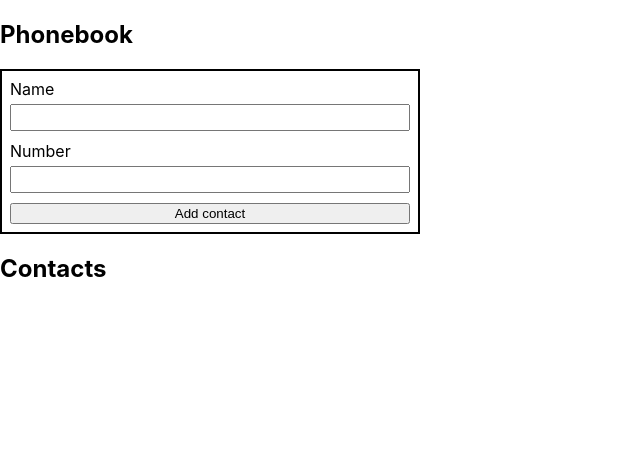
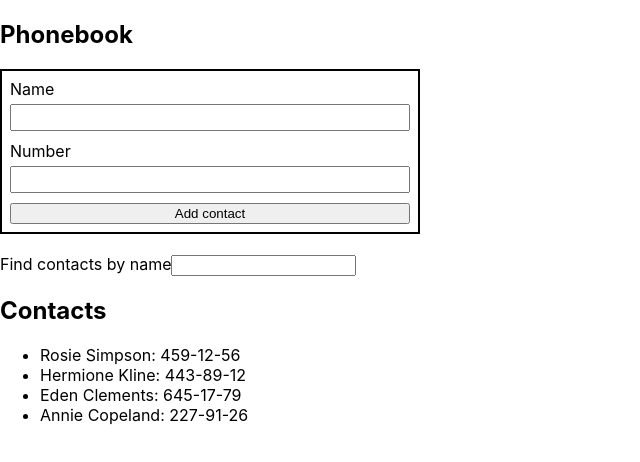
Before and after one commit to aniakurtiak/goit-react-hw-04-phonebook, a React (Create React App) app: page / in a window 1280 px wide. Shown: the top 462 px of the page, without its empty margins (0-640 px from the left). Built offline with nearby package versions, Linux system fonts and the light colour scheme.

Commit message:
forbidden adding existing contact

```diff
--- a/package.json
+++ b/package.json
@@ -10,6 +10,7 @@
     "formic": "^0.0.10",
     "formik": "^2.4.5",
     "nanoid": "^5.0.1",
+    "notiflix": "^3.2.6",
     "react": "^18.1.0",
     "react-dom": "^18.1.0",
     "react-scripts": "5.0.1",
--- a/src/components/App.jsx
+++ b/src/components/App.jsx
@@ -1,11 +1,19 @@
 import { Component } from 'react';
-import { Contacts } from './Contacts/Contacts';
-import { Phonebook } from './Phonebook/Phonebook';
+import { ContactList } from './ContactList/ContactList';
+import { ContactForm } from './ContactForm/ContactForm';
 import { nanoid } from 'nanoid';
+import { Filter } from './Filter/Filter';
+import { Notify } from 'notiflix/build/notiflix-notify-aio';
 
 export class App extends Component {
   state = {
-    contacts: [],
+    contacts: [
+      { id: 'id-1', name: 'Rosie Simpson', number: '459-12-56' },
+      { id: 'id-2', name: 'Hermione Kline', number: '443-89-12' },
+      { id: 'id-3', name: 'Eden Clements', number: '645-17-79' },
+      { id: 'id-4', name: 'Annie Copeland', number: '227-91-26' },
+    ],
+    filter: '',
   };
 
   addContact = newContact => {
@@ -18,12 +26,36 @@ export class App extends Component {
     }));
   };
 
+  findContact = contactName => {
+    this.setState({
+      filter: contactName,
+    });
+  };
+
+  forbidaddContact = ({ name, number }) => {
+    this.setState(prevState => {
+      if (prevState.contacts.find(contact => contact.name === name)) {
+        Notify.failure(`${name} is alredy in contacts`);
+        return;
+      }
+      const newContact = { name, number, id: nanoid() };
+      return {
+        contacts: [...prevState.contacts, newContact],
+      };
+    });
+  };
+
   render() {
-    const { contacts } = this.state;
+    const { contacts, filter } = this.state;
+    const visibleItems = contacts.filter(contact =>
+      contact.name.toLowerCase().includes(filter.toLowerCase())
+    );
+
     return (
       <div>
-        <Phonebook onAdd={this.addContact} />
-        <Contacts contacts={contacts} />
+        <ContactForm onAdd={this.addContact} onForbidd={this.forbidaddContact} />
+        <Filter filter={this.state.filter} onChangeContact={this.findContact} />
+        <ContactList contacts={visibleItems} />
       </div>
     );
   }
--- a/src/components/Phonebook/Phonebook.jsx
+++ b/src/components/ContactForm/ContactForm.jsx
@@ -1,5 +1,5 @@
 import { Formik } from 'formik';
-import { StyledForm, Label, StyledField, ErrorMsg } from './Phonebook.styled';
+import { StyledForm, Label, StyledField, ErrorMsg } from './ContactForm.styled';
 import * as Yup from 'yup';
 
 const PhonebookSchema = Yup.object().shape({
@@ -13,7 +13,7 @@ const PhonebookSchema = Yup.object().shape({
     .required('Required'),
 });
 
-export const Phonebook = ({ onAdd }) => {
+export const ContactForm = ({ onAdd, onForbidd }) => {
   return (
     <div>
       <h2>Phonebook</h2>
@@ -25,6 +25,7 @@ export const Phonebook = ({ onAdd }) => {
         validationSchema={PhonebookSchema}
         onSubmit={(values, actions) => {
           onAdd(values);
+          onForbidd(values);
           actions.resetForm();
         }}
       >
--- /dev/null
+++ b/src/components/ContactItem/ContactItem.jsx
@@ -0,0 +1,7 @@
+export const ContactItem = ({ item: { name, number } }) => {
+  return (
+    <div>
+      {name}: {number}
+    </div>
+  );
+};
--- a/src/components/Contacts/Contacts.jsx
+++ b/src/components/ContactList/ContactList.jsx
@@ -1,13 +1,13 @@
-export const Contacts = ({ contacts }) => {
+import { ContactItem } from 'components/ContactItem/ContactItem';
+
+export const ContactList = ({ contacts }) => {
   return (
     <div>
       <h2>Contacts</h2>
       <ul>
         {contacts.map(contact => (
           <li key={contact.id}>
-            <p>
-              {contact.name}: {contact.number}
-            </p>
+            <ContactItem item={contact} />
           </li>
         ))}
       </ul>
--- /dev/null
+++ b/src/components/Filter/Filter.jsx
@@ -0,0 +1,18 @@
+import { FilterWrap } from './Filter.styled';
+
+export const Filter = ({ filter, onChangeContact }) => {
+  return (
+    <FilterWrap>
+      <label>
+        Find contacts by name
+        <input
+          type="text"
+          value={filter}
+          onChange={evt => {
+            onChangeContact(evt.target.value);
+          }}
+        />
+      </label>
+    </FilterWrap>
+  );
+};
--- /dev/null
+++ b/src/components/Filter/Filter.styled.js
@@ -0,0 +1,7 @@
+import styled from "styled-components";
+
+export const FilterWrap = styled.div`
+margin-top: 20px;
+display: flex;
+flex-direction: column;
+`;
```
Also changed, not shown: src/components/ContactForm/ContactForm.styled.js (renamed from src/components/Phonebook/Phonebook.styled.js), 1 other file (tests, documents, lock files or other folders).
